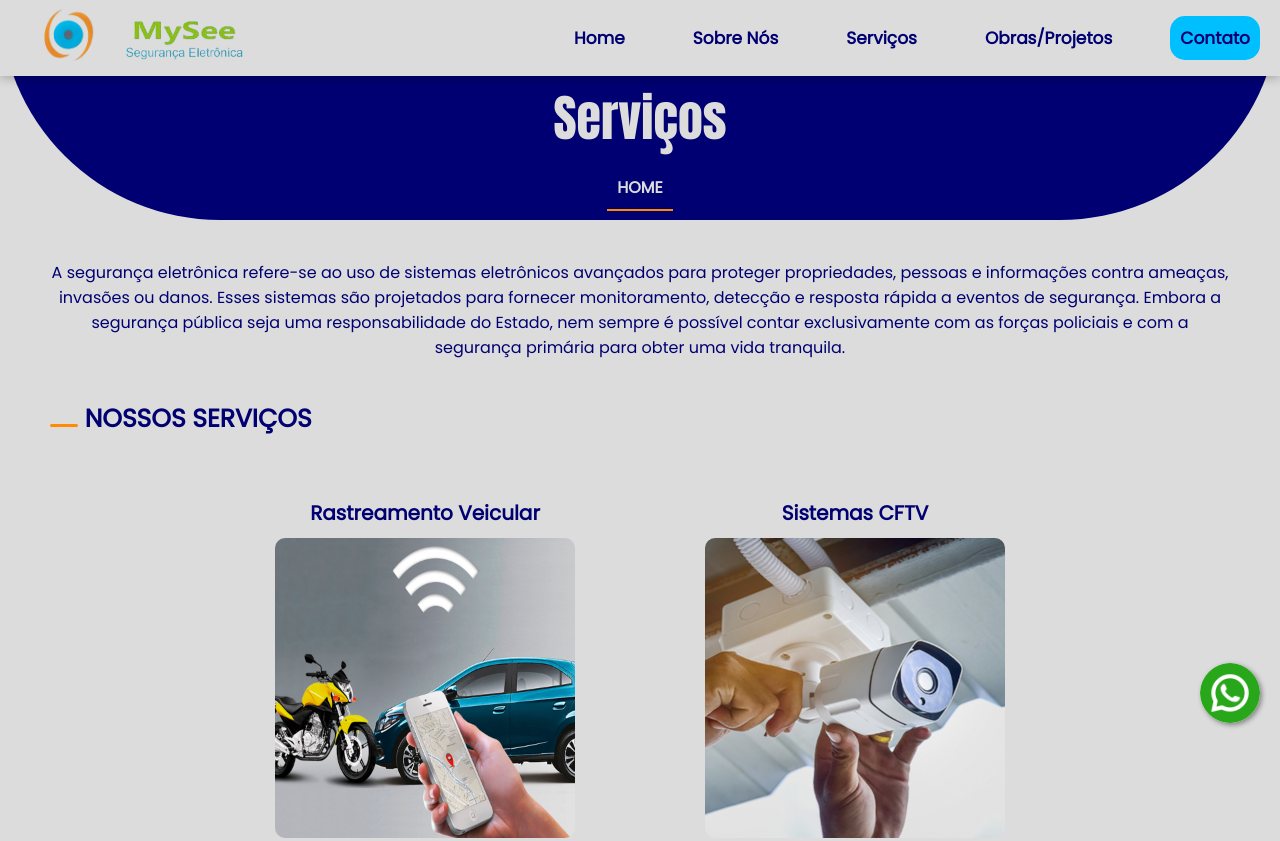
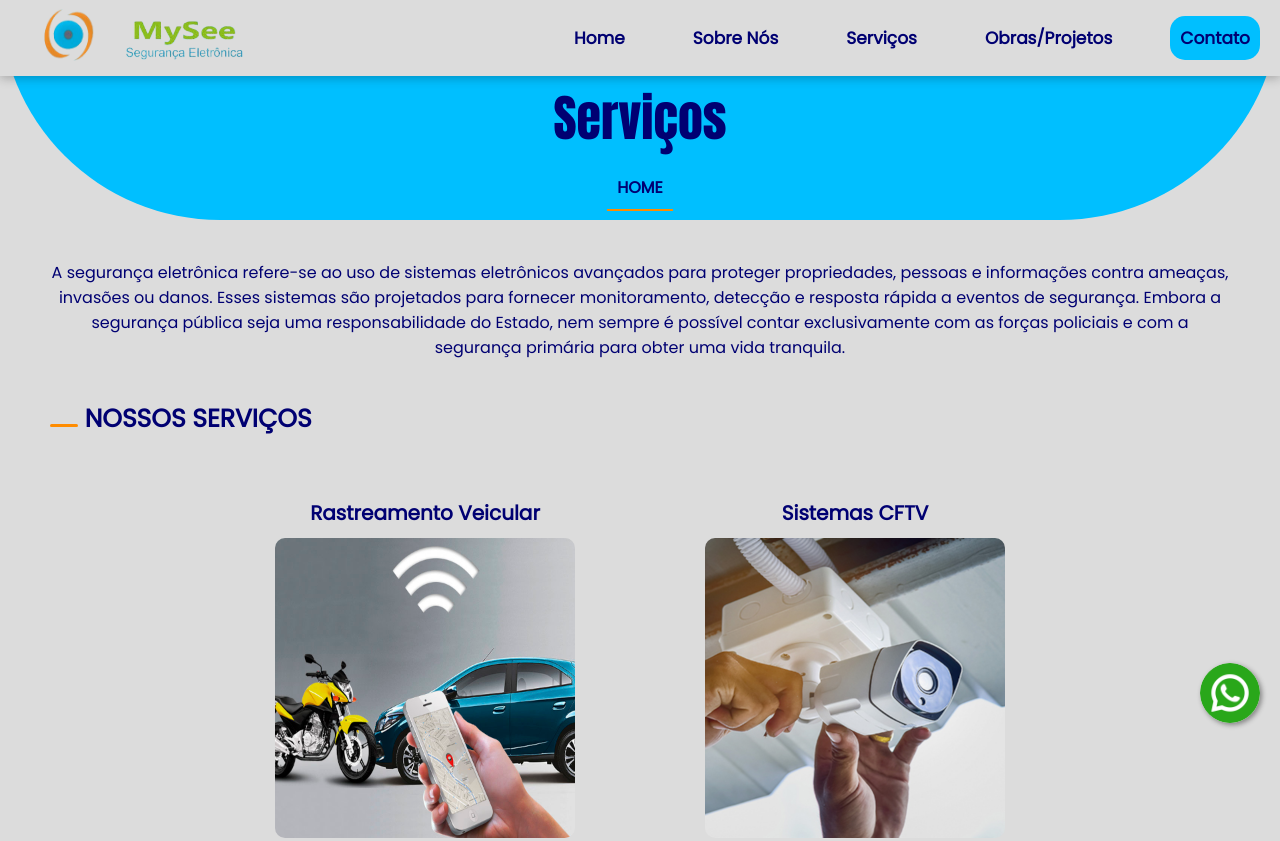
Before and after one commit to JhonesSoares/mysee-seguranca-eletronica, a plain HTML site: page assets/servicos.html in a window 1280 px wide. Shown: the top 841 px of the page. Drawn offline with Linux system fonts and the light colour scheme.

Commit message:
atualização

```diff
--- a/assets/src-home/css/style.css
+++ b/assets/src-home/css/style.css
@@ -100,7 +100,7 @@ section#redes_Sociais img:hover{
 
 /* MAIN CONTEÚDO*/
 main section#section_gps{
-    background-color: var(--darkblue);
+    background-color: var(--blue);
     background-image: url(../image/fundo2-gps.png);
     background-repeat: no-repeat;
     background-size: 61%;
@@ -121,7 +121,7 @@ main section div div#div_titulo {
 }
 main section div div#div_titulo h1{
     width: 500px;
-    color: var(--ligthgry);
+    color: var(--darkblue);
     font-size: 80px;
     font-family: 'Anton', sans-serif;
     font-weight: normal;
--- a/assets/src-servicos/css/styleServicos.css
+++ b/assets/src-servicos/css/styleServicos.css
@@ -101,7 +101,7 @@ section#redes_Sociais img:hover{
 
 /* CONTEUDO PRINCIPAL*/
 section#section_titulo{
-    background-color: var(--darkblue);
+    background-color: var(--blue);
     border-bottom-left-radius: 800px;
     border-bottom-right-radius: 800px;
 }
@@ -112,7 +112,7 @@ section#section_titulo div{
 }
 section#section_titulo div h1{
     padding-top: 130px;
-    color: var(--ligthgry);
+    color: var(--darkblue);
     font-family: 'Anton', sans-serif;
     font-weight: normal;
     font-size: 80px;
@@ -122,7 +122,7 @@ section#section_titulo div p{
 }
 section#section_titulo div p a{
     padding: 10px;
-    color: var(--ligthgry);
+    color: var(--darkblue);
     font-weight: bold;
     border-bottom: solid 2px var(--orange);
 }
```
